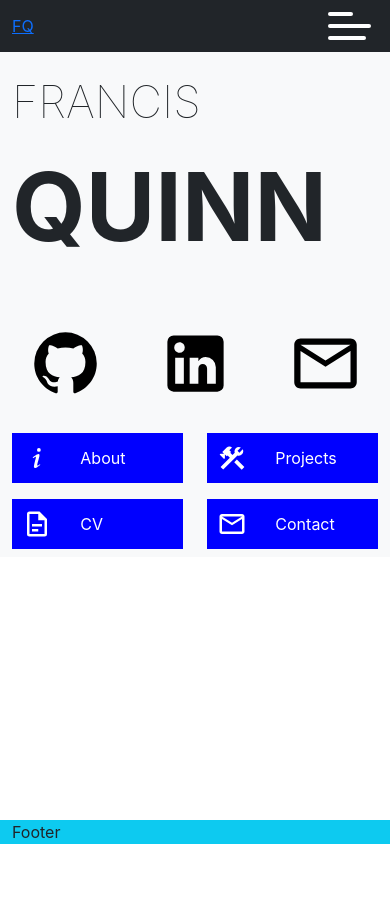
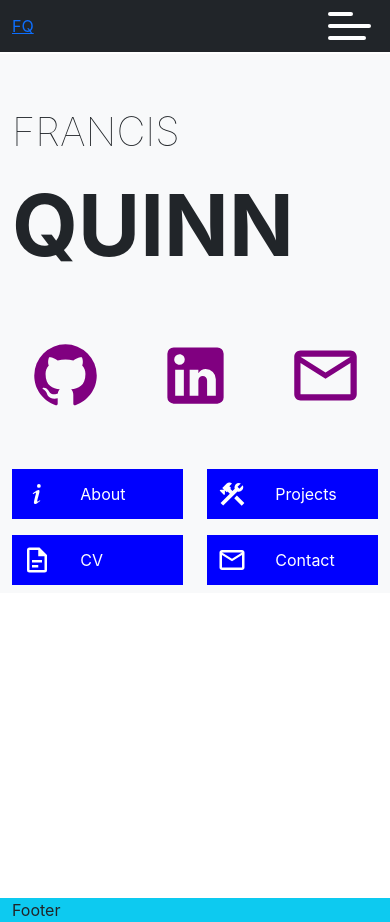
Before and after one commit to francisquinn/francisquinn.github.io, a React (Create React App) app: page / in a window 390 px wide. Before the commit the page ends 844 px from the top, so only its background shows below. Built offline with nearby package versions, Linux system fonts and the light colour scheme.

Commit message:
Center Name on Home.js
- Started About.js
- Added media query for XS screen

```diff
--- a/src/App.js
+++ b/src/App.js
@@ -3,7 +3,7 @@ import { useState } from "react";
 import Navbar from "./components/Navbar";
 import Menu from "./components/Menu";
 import Home from "./components/Home/Home";
-import About from "./components/About";
+import About from "./components/About/About";
 import { BrowserRouter as Router, Route, Switch } from "react-router-dom";
 import Contact from "./components/Contact";
 import Curriculum from "./components/Curriculum";
@@ -64,9 +64,11 @@ function App() {
               <Home />
             </Route>
           </Switch>
+          <Footer />
         </div>
+
       </div>
-      <Footer />
+
     </Router>
   );
 }
--- a/src/components/About.js
+++ /dev/null
@@ -1,22 +0,0 @@
-import { Container, Row, Col } from "react-bootstrap";
-import Title from "./Title";
-
-const About = () => {
-  return (
-    <Container fluid className="about contain bg-info">
-      <Row className="text-center">
-        <Col lg={6}>
-          <Title title="About Page" />
-        </Col>
-        <Col lg={6}>
-          <Title title="About Page" />
-        </Col>
-        <Col lg={12}>
-          <Title title="About Page" />
-        </Col>
-      </Row>
-    </Container>
-  );
-};
-
-export default About;
--- /dev/null
+++ b/src/components/About/About.js
@@ -0,0 +1,23 @@
+import { Container, Row, Col } from "react-bootstrap";
+import Title from "../Title";
+
+const About = () => {
+  return (
+    <div className="about">
+      <Title title="About Me" />
+      <br />
+      <Container fluid className="contain">
+        <Row>
+          <Col className="text-center">
+            <span>image</span>
+          </Col>
+          <Col>
+            <span>text</span>
+          </Col>
+        </Row>
+      </Container>
+    </div>
+  );
+};
+
+export default About;
--- a/src/components/Home/Home.js
+++ b/src/components/Home/Home.js
@@ -5,6 +5,7 @@ import Links from "./Links";
 
 const Home = () => {
   return (
+    <div className=" vertical-center">
     <Container fluid className="contain bg-light">
       <Row className="align-items-center gy-5">
         <Col xl={7} lg={7} md={7} sm={7} xs={12} >
@@ -13,10 +14,13 @@ const Home = () => {
         <Col xl={5} lg={5} md={5} sm={5} xs={12}>
           <Icons />
           <br />
+          <br />
+
           <Links />
         </Col>
       </Row>
     </Container>
+    </div>
   );
 };
 
--- a/src/components/Home/Links.js
+++ b/src/components/Home/Links.js
@@ -10,7 +10,7 @@ const Links = () => {
   const page_links = [
     { id: 1, icon: mdiInformationVariant, text: "About", link: "/about" },
     { id: 2, icon: mdiHammerWrench, text: "Projects", link: "/projects" },
-    { id: 3, icon: mdiFileDocumentOutline, text: "CV", link: "/cirriculum" },
+    { id: 3, icon: mdiFileDocumentOutline, text: "CV", link: "/curriculum" },
     { id: 4, icon: mdiEmailOutline, text: "Contact", link: "/contact" },
   ];
 
--- a/src/components/Title.js
+++ b/src/components/Title.js
@@ -1,7 +1,13 @@
-const Title = ({title}) => {
-    return (
+import { Container, Row } from "react-bootstrap";
+
+const Title = ({ title }) => {
+  return (
+    <Container fluid className="contain bg-info">
+      <Row>
         <h2>{ title }</h2>
-     );
-}
+      </Row>
+    </Container>
+  );
+};
 
 export default Title;
--- a/src/index.css
+++ b/src/index.css
@@ -1,4 +1,4 @@
-body {
+html, body {
   margin: 0;
   font-family: -apple-system, BlinkMacSystemFont, "Segoe UI", "Roboto", "Oxygen",
     "Ubuntu", "Cantarell", "Fira Sans", "Droid Sans", "Helvetica Neue",
@@ -18,8 +18,9 @@ code {
 
 /* Page margin & padding */
 
+
 /* XXXL Screen */
-@media (max-width: 6000px) {
+@media only screen and (max-width: 6000px) {
   .contain {
     max-width: 95%;
   }
@@ -36,10 +37,17 @@ code {
     font-size: 160px;
   }
 
+  .vertical-center {
+    min-height: 85%;  /* Fallback for browsers do NOT support vh unit */
+    min-height: 85vh; /* These two lines are counted as one :-)       */
+    display: flex;
+    align-items: center;
+  }
+
 }
 
 /* XXL Screen */
-@media (max-width: 1400px) {
+@media only screen and (max-width: 1400px) {
   .contain {
     max-width: 95%;
   }
@@ -59,7 +67,7 @@ code {
 }
 
 /* XL Screen */
-@media (max-width: 1200px) {
+@media only screen and (max-width: 1200px) {
   .contain {
     max-width: 95%;
   }
@@ -77,7 +85,7 @@ code {
 }
 
 /* L Screen */
-@media (max-width: 992px) {
+@media only screen and (max-width: 992px) {
   .contain {
     max-width: 95%;
   }
@@ -96,7 +104,7 @@ code {
 }
 
 /* M Screen */
-@media (max-width: 768px) {
+@media only screen and (max-width: 768px) {
   .contain {
     max-width: 95%;
   }
@@ -115,7 +123,7 @@ code {
 }
 
 /* S Screen */
-@media (max-width: 576px) {
+@media only screen and (max-width: 576px) {
   .contain {
     max-width: 100%;
   }
@@ -131,7 +139,43 @@ code {
   #last-name {
     font-size: 95px;
   }
+
+  .vertical-center {
+    min-height: 100%;  /* Fallback for browsers do NOT support vh unit */
+    min-height: 100vh; /* These two lines are counted as one :-)       */
+    display: block;
+    align-items: center;
+  }
 }
+
+/* XS Screen */
+@media only screen and (max-width: 400px) {
+  .contain {
+    max-width: 100%;
+  }
+  .icon {
+    color: purple;
+    width: 75px;
+  }
+
+  #first-name {
+    font-size: 40px;
+    font-weight: 100;
+  }
+  #last-name {
+    font-size: 85px;
+  }
+
+  .vertical-center {
+    min-height: 100%;  /* Fallback for browsers do NOT support vh unit */
+    min-height: 100vh; /* These two lines are counted as one :-)       */
+    display: block;
+    margin-top: 50px;
+    align-items: center;
+  }
+}
+
+
 
 .grid-contain {
   padding-left: 0%;
@@ -226,6 +270,6 @@ input[type="checkbox"]:checked ~ span:nth-of-type(3) {
 /* Footer.js CSS */
 
 .footer {
-  position: fixed;
   bottom: 0;
+  left: 0;
 }
--- a/src/index.js
+++ b/src/index.js
@@ -3,7 +3,6 @@ import ReactDOM from 'react-dom';
 import 'bootstrap/dist/css/bootstrap.min.css';
 import './index.css';
 import App from './App';
-import Footer from './components/Footer';
 
 ReactDOM.render(
   <React.StrictMode>
```
Also changed, not shown: public/index.html (+0 -9 lines).
